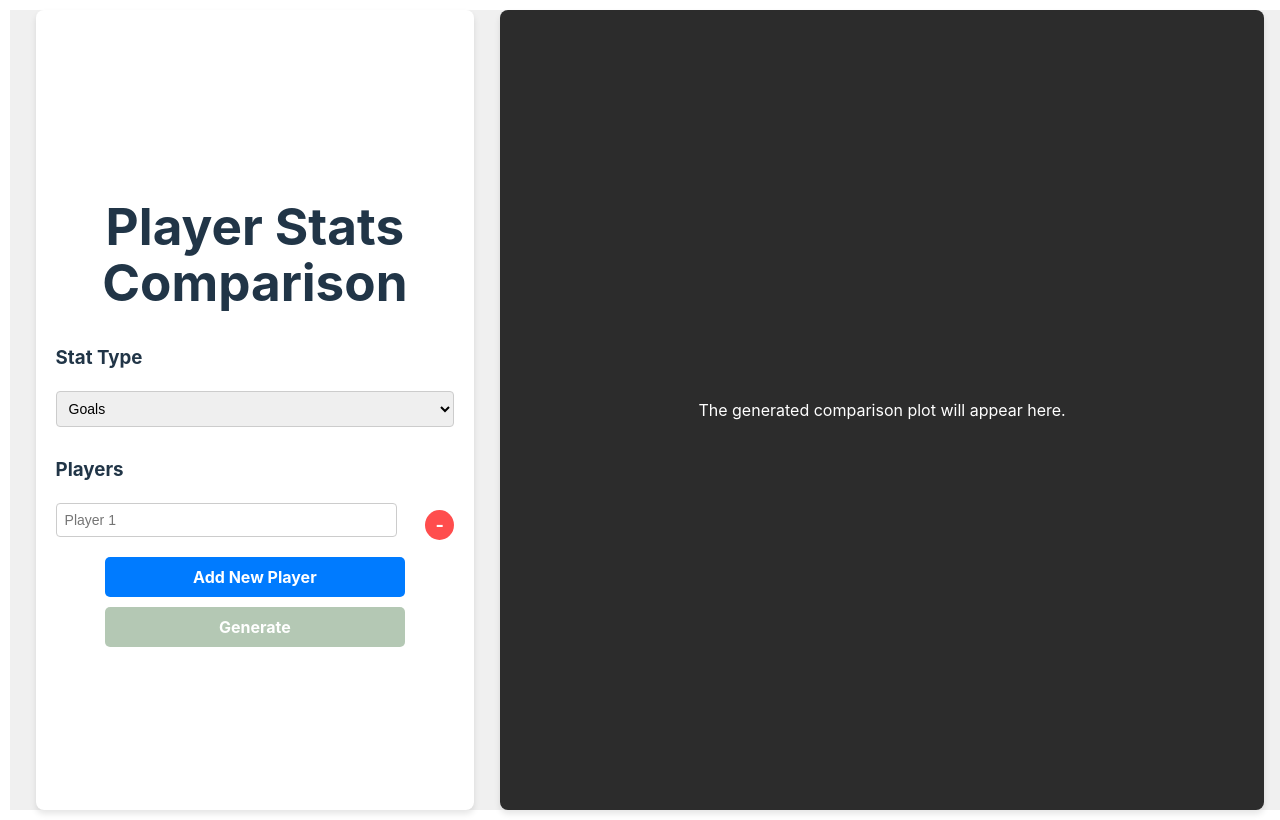
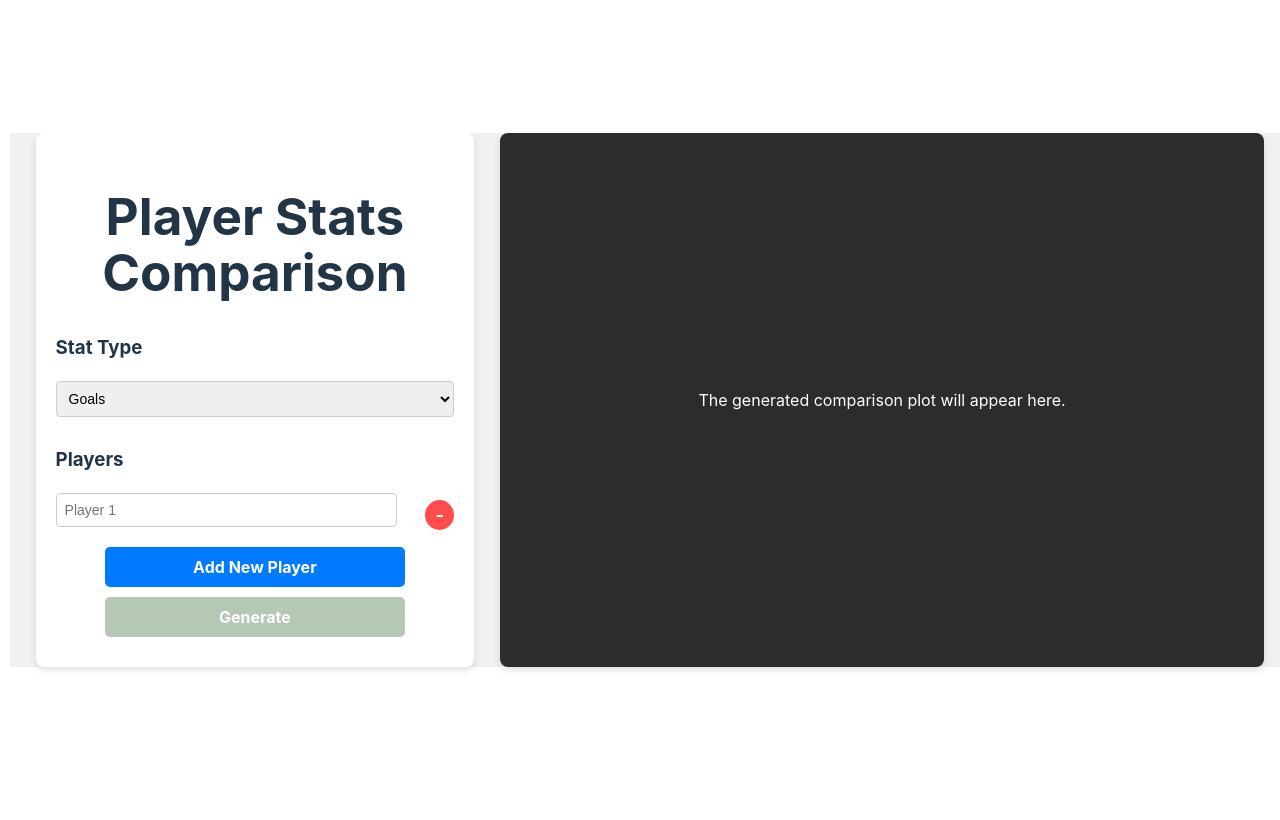
Before and after one commit to ron-matt163/player-comp-plotter, a React (Vite) app in the folder src/frontend/: page / in a window 1280 px wide. Built offline with nearby package versions, Linux system fonts and the light colour scheme.

Commit message:
CSS changes to elongate containers as more inputs are dynamically added

```diff
--- a/src/frontend/src/App.css
+++ b/src/frontend/src/App.css
@@ -1,12 +1,16 @@
 .App {
   display: flex;
   flex-direction: row;
+  /* Horizontal alignment */
   width: 100vw;
-  height: 100vh;
+  height: 100%;
+  /* Allow the height to grow dynamically */
   background-color: #f0f0f0;
   margin: 10px;
   padding: 0;
   box-sizing: border-box;
+  align-items: stretch;
+  /* Ensure children grow equally in height */
 }
 
 .form-container {
```
